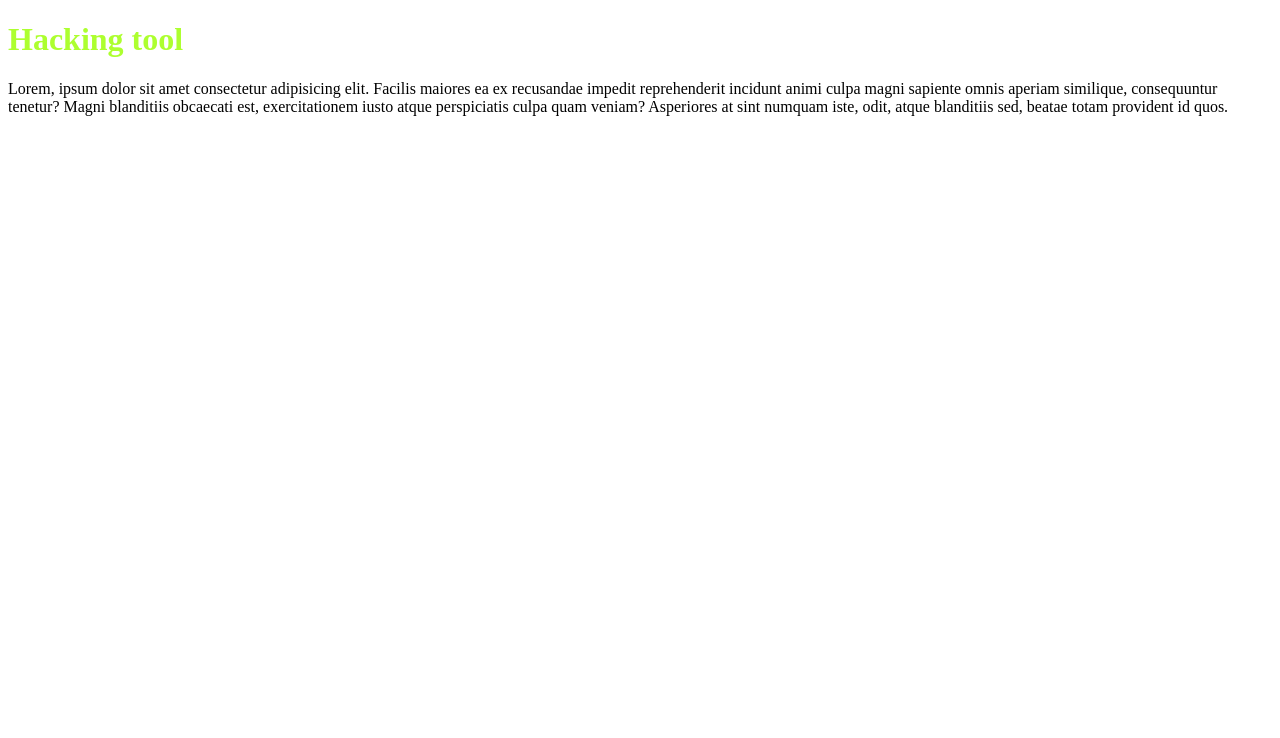
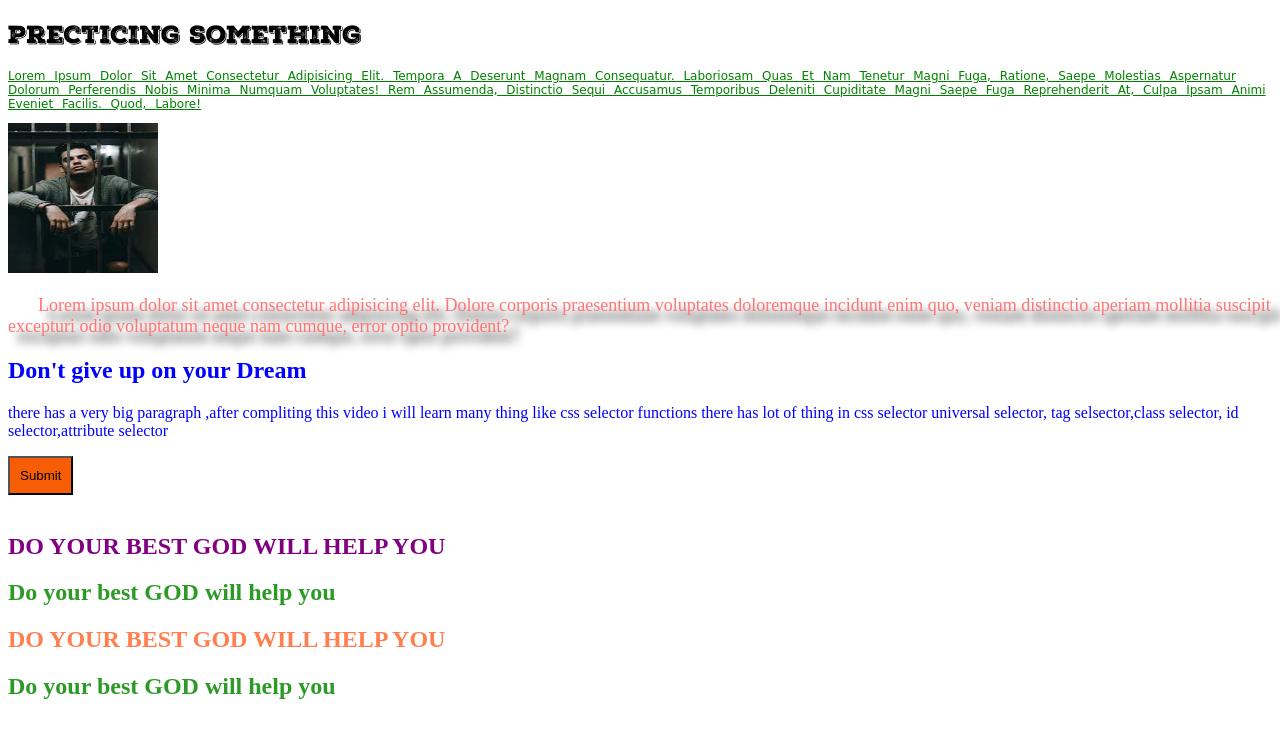
Before and after one commit to SarkerAnup/checking_git, a plain HTML site: page index.html in a window 1280 px wide. Drawn offline with Linux system fonts and the light colour scheme; a web font is replaced by a local one.

Commit message:
first commit

```diff
--- a/index.html
+++ b/index.html
@@ -1,14 +1,65 @@
  <!DOCTYPE html>
  <html lang="en">
  <head>
+    <meta charset="UTF-8">
+    <title>New Thing</title>
     <link rel="stylesheet" href="style.css">
-    <meta charset="UTF-8">
-    <meta name="viewport" content="width=device-width, initial-scale=1.0">
-    <title> New testing</title>
+
+    <link rel="preconnect" href="https://fonts.googleapis.com">
+<link rel="preconnect" href="https://fonts.gstatic.com" crossorigin>
+<link href="https://fonts.googleapis.com/css2?family=Playwrite+IT+Moderna:wght@100..400&display=swap" rel="stylesheet">
+
+
 </head>
  <body>
-    <h1>Hacking tool</h1>
-    <p>Lorem, ipsum dolor sit amet consectetur adipisicing elit. Facilis maiores ea ex recusandae impedit reprehenderit incidunt animi culpa magni sapiente omnis aperiam similique, consequuntur tenetur? Magni blanditiis obcaecati est, exercitationem iusto atque perspiciatis culpa quam veniam? Asperiores at sint numquam iste, odit, atque blanditiis sed, beatae totam provident id quos.</p>
+    <!-- <h3>This is order list</h3>
+    <ol>
+        <li>item 1</li>
+        <li>item 2</li>
+        <li>item 3</li>
+        <li> item 4</li>
 
+    </ol>
+    <br>
+
+    <h3>This is unorder list</h3>
+    <ul>
+        <li>item 1</li>
+        <li>item 2</li>
+        <li>item 3</li>
+        <li> item 4</li>
+    </ul> -->
+<!-- <div>
+    <span style="font-size: small;" >gmail</span>
+    <span></span>
+    <span></span>
+    <span></span>
+</div> -->
+<h2 class="head">precticing something</h2>
+
+<p class="sarker">Lorem ipsum dolor sit amet consectetur adipisicing elit. Tempora a deserunt magnam consequatur.
+    Laboriosam quas et nam tenetur magni fuga, ratione, saepe molestias aspernatur dolorum perferendis
+    nobis minima numquam voluptates! Rem assumenda, distinctio sequi accusamus temporibus deleniti
+    cupiditate magni saepe fuga reprehenderit at, culpa ipsam animi eveniet facilis. Quod, labore!
+</p>
+ <img src="./images.jpeg" height="150px" width="150px">
+
+<p class="anup">Lorem ipsum dolor sit amet consectetur adipisicing elit. Dolore corporis praesentium voluptates doloremque incidunt enim quo, veniam distinctio aperiam mollitia suscipit excepturi odio voluptatum neque nam cumque, error optio provident?</p>
+
+
+
+<section class="tab">
+    <h1>Don't give up on your Dream</h1>
+    <p>there has a very big paragraph ,after compliting this video i will learn many thing like css selector functions there has lot of thing in css selector universal selector, tag selsector,class selector, id selector,attribute selector </p>
+    <button type="submit" >Submit</button>
+    <br>
+</section>
+    <br>
+    <section class="dev">
+        <h1 id="heading" class="odd ">Do your best GOD will help you</h1>
+        <h1 class="">Do your best GOD will help you</h1>
+        <h1 class="odd">Do your best GOD will help you</h1>
+        <h1 class="">Do your best GOD will help you</h1>
+    </section>
  </body>
  </html>
--- a/style.css
+++ b/style.css
@@ -1,3 +1,64 @@
-h1{
-    color: greenyellow;
+/* The following code is for p tag*/
+
+.sarker{
+    font-size:12px ;
+    color:green ;
+
 }
+@font-face {
+    font-family:dark-fat;
+    src: url(./fonts/dark-fat.otf);
+}
+.head{
+    font-family:dark-fat;
+    color: black;
+ }
+.sarker{
+    font-family: "Playwrite IT Moderna", cursive;
+    font-family:"Playwrite IT Moderna", cursive;
+    font-weight:200px;
+    font-style:normal ;
+    text-decoration:none ;
+    text-transform: capitalize;
+    letter-spacing:00px;
+    word-spacing: 5px;
+    text-decoration:underline;
+}
+/* with "*" you can change the hole body text color*/
+.anup{
+    font-size: 18px;
+    color:#ff7675;
+    text-indent:30px;
+    text-shadow:10px 10px 10px  #1c1a1b ;
+}
+
+/*========CSS SELECTOR=========*/
+
+/* Universal selector */
+.tab{
+    color:blue;
+    margin: 0;
+    padding: 0;
+}
+button{
+    background-color: rgb(246, 93, 4);
+    padding: 10px;
+}
+/* tag selector */
+.dev{
+    color: rgb(45, 154, 39);
+}
+
+/* class Selector */
+
+.odd{
+    text-transform: uppercase;
+    color: coral;
+
+}
+/* id Selector */
+#heading{
+    color:purple;
+
+}
+/* Attribute Selector */
```
Also changed, not shown: fonts/NexaRustExtras-Free.otf (added), fonts/NexaRustHandmade-Extended.otf (added), fonts/NexaRustSans-Black.otf (added), fonts/NexaRustScriptL-0.otf (added), fonts/dark-fat.otf (added), images.jpeg (added), 2 other files. Lines whose indentation alone changed are shown as unchanged.
